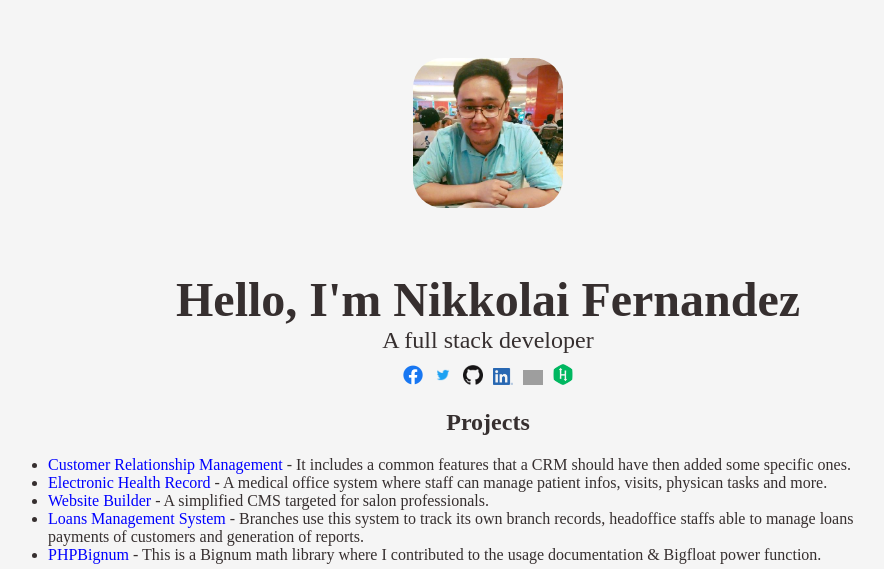
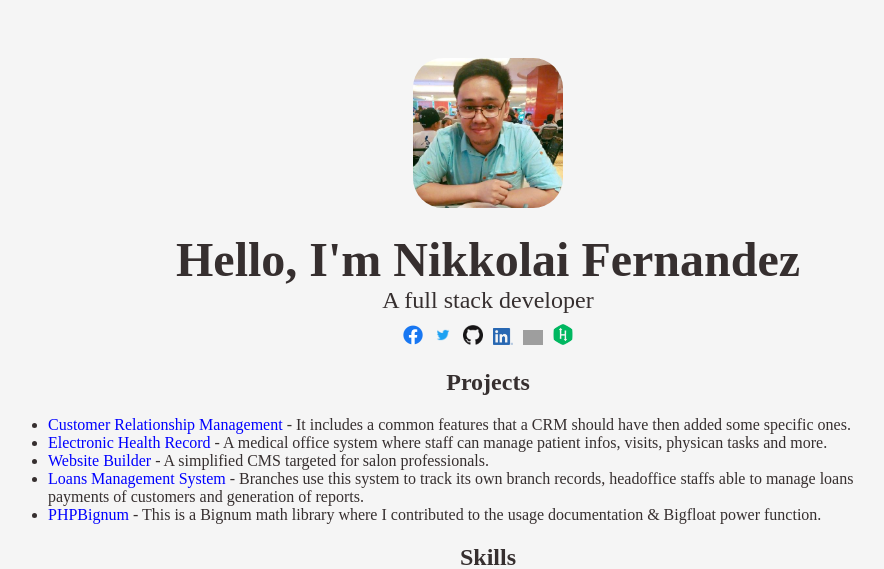
Before and after one commit to nikkolai14/nikkolai14.github.io, a PHP site: page / in a window 1280 px wide. Shown: the top 569 px of the page, without its empty margins (152-1036 px from the left). Run offline with PHP 8.4, Linux system fonts and the light colour scheme; grey boxes are pictures that could not be loaded.

Commit message:
Update main.css

```diff
--- a/assets/css/main.css
+++ b/assets/css/main.css
@@ -57,7 +57,7 @@ section {
 
 .message-title {
 	font-size: 3em;
-	margin-bottom: 0;
+	margin: 0;
 }
 
 .message-headline {
```
